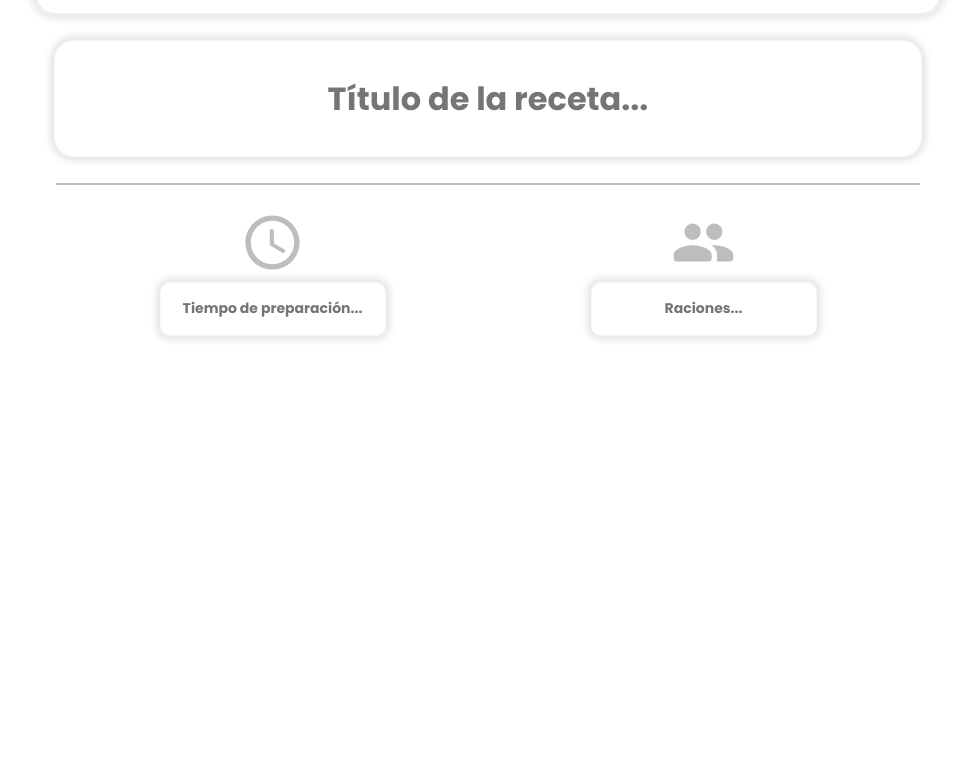
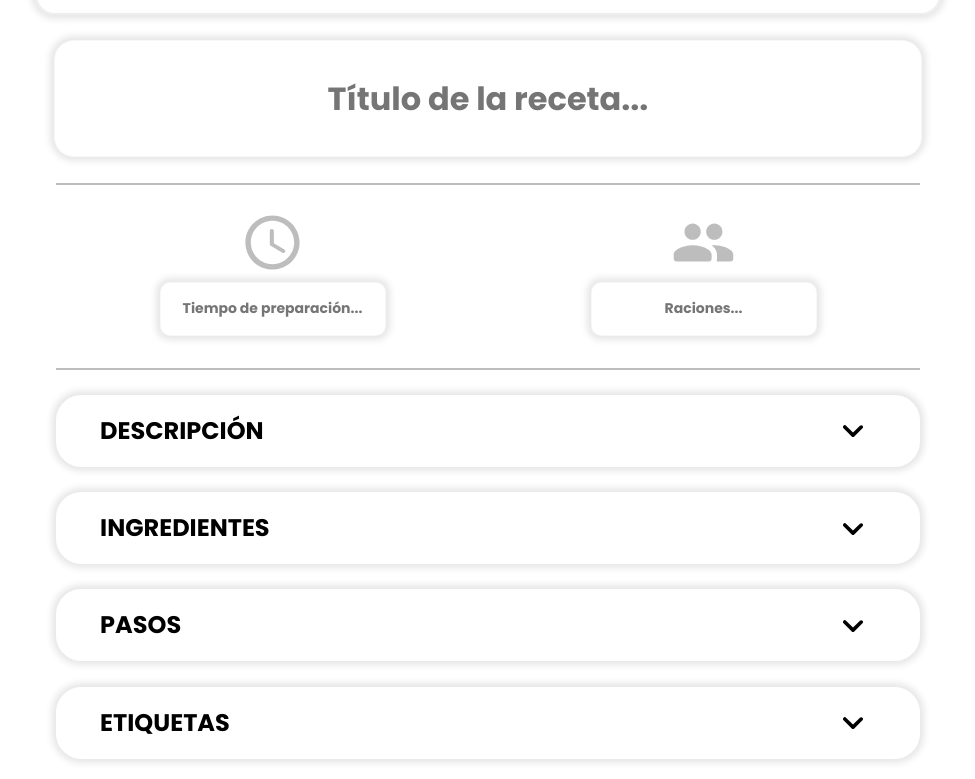
Before and after one commit to fullstacktf/recetas-frontend, a React (Create React App) app: page /register in a window 1280 px wide. Shown: the part 1058-1837 px from the top of the page, without its empty margins (152-1127 px from the left). Before the commit the page ends 1421 px from the top, so only its background shows below. Built offline with nearby package versions, Linux system fonts and the light colour scheme; the HTML template or start-up script is replaced by a standard one.

Commit message:
ADD MultipleInput

```diff
--- /dev/null
+++ b/src/components/postMaker/MultipleInput.tsx
@@ -0,0 +1,95 @@
+import React, { FC, useState } from 'react';
+import styled from '@emotion/styled';
+
+const Input = styled.input<any>`
+  display: flex;
+  align-items: center;
+  justify-content: center;
+  width: ${(props) => props.width * 0.9}px;
+  max-width: ${(props) => props.width * 0.9}px;
+  min-width: ${(props) => props.width * 0.9}px;
+  height: auto;
+  outline: none;
+  border: 0px;
+  border-radius: 0px 0px 25px 25px;
+  font-family: Poppins;
+  font-style: normal;
+  font-weight: 500;
+  font-size: 24px;
+  line-height: 36px;
+  color: #bdbdbd;
+`;
+
+const Container = styled.div`
+  display: flex;
+  align-items: center;
+  justify-content: center;
+  flex-direction: column;
+`;
+
+const SubContainer = styled.div`
+  margin-top: 5%;
+  display: flex;
+  align-items: center;
+  justify-content: space-between;
+  flex-direction: row;
+`;
+
+const Button = styled.button<any>`
+  margin: 5%;
+  width: 244px;
+  height: 64px;
+  background: #ffffff;
+  border: 1px solid rgba(189, 189, 189, 0.4);
+  box-shadow: 2px 4px 4px rgba(0, 0, 0, 0.1);
+  border-radius: 20px;
+  font-family: Poppins;
+  font-style: normal;
+  font-weight: 600;
+  font-size: 24px;
+  line-height: 36px;
+  color: #000000;
+  text-align: center;
+  outline: none;
+`;
+
+const RemoveButton = styled.button<any>`
+  background: #ffffff;
+  border: 0px;
+  font-family: Poppins;
+  font-style: normal;
+  font-weight: 600;
+  font-size: 24px;
+  line-height: 36px;
+  color: #000000;
+  text-align: center;
+  outline: none;
+`;
+
+export interface MultipleInputProps {
+  width: number;
+}
+
+export const MultipleInput: FC<MultipleInputProps> = (props) => {
+  const [value, setValue] = useState('');
+
+  const handleChangeValue = (event: any) => {
+    setValue(event.currentTarget.value);
+  };
+
+  return (
+    <Container>
+      <SubContainer>
+        <Input
+          value={value}
+          placeholder="Descripción..."
+          aria-label="description-input"
+          onChange={handleChangeValue}
+          width={props.width}
+        />
+        <RemoveButton> X </RemoveButton>
+      </SubContainer>
+      <Button> + INGREDIENTE </Button>
+    </Container>
+  );
+};
--- a/src/components/postMaker/PostMaker.tsx
+++ b/src/components/postMaker/PostMaker.tsx
@@ -5,6 +5,9 @@ import { InputWithIcon } from './InputWithIcon';
 import { TitleInput } from './TitleInput';
 import TimeImage from './assets/query_builder-24px.svg';
 import PeopleImage from './assets/people-24px.svg';
+import { CollapseInput } from './CollapseInput';
+import { DescriptionInput } from './DescriptionInput';
+import { MultipleInput } from './MultipleInput';
 
 const WIDTH: number = 862;
 
@@ -46,12 +49,35 @@ export const PostMaker: FC = () => {
       </SubContainer>
       <SubContainer>
         <InfoContainer>
-            <InputWithIcon
-              image={TimeImage}
-              placeHolder="Tiempo de preparación..."
-            />
-            <InputWithIcon image={PeopleImage} placeHolder="Raciones..."/>
+          <InputWithIcon
+            image={TimeImage}
+            placeHolder="Tiempo de preparación..."
+          />
+          <InputWithIcon image={PeopleImage} placeHolder="Raciones..."/>
         </InfoContainer>
+      </SubContainer>
+      <SubContainer>
+        <Line/>
+      </SubContainer>
+      <SubContainer>
+        <CollapseInput title="DESCRIPCIÓN" width={WIDTH}>
+          <DescriptionInput width={WIDTH}/>
+        </CollapseInput>
+      </SubContainer>
+      <SubContainer>
+        <CollapseInput title="INGREDIENTES" width={WIDTH}>
+          <MultipleInput width={WIDTH}/>
+        </CollapseInput>
+      </SubContainer>
+      <SubContainer>
+        <CollapseInput title="PASOS" width={WIDTH}>
+          <DescriptionInput width={WIDTH}/>
+        </CollapseInput>
+      </SubContainer>
+      <SubContainer>
+        <CollapseInput title="ETIQUETAS" width={WIDTH}>
+          <DescriptionInput width={WIDTH}/>
+        </CollapseInput>
       </SubContainer>
     </Container>
   );
```
